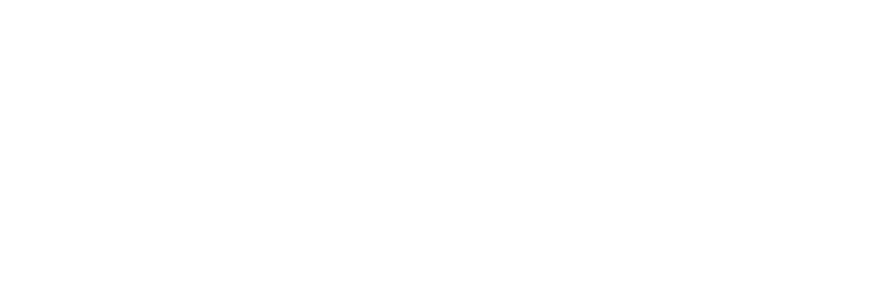
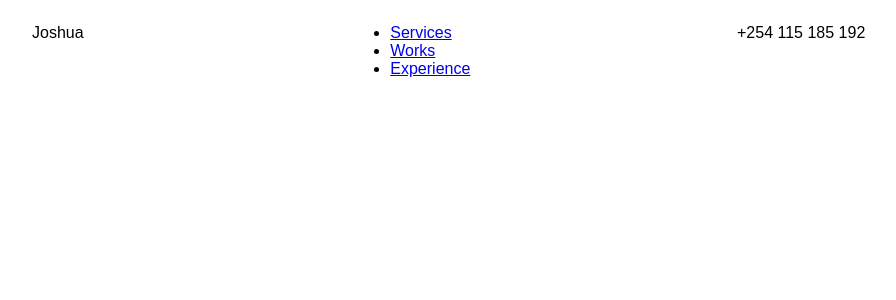
Before and after one commit to SamGombs20/NextPortfolio, a Next.js app: page / in a window 1280 px wide. Shown: the top 300 px of the page, without its empty margins (58-954 px from the left). Built offline with nearby package versions, Linux system fonts and the light colour scheme.

Commit message:
Update:navbar development

```diff
--- a/app/components/navbar.tsx
+++ b/app/components/navbar.tsx
@@ -1,3 +1,4 @@
+'use client'
 import { useState } from "react"
 import style from "../styles/navbar.module.css"
 const Navbar =()=>{
--- a/app/layout.tsx
+++ b/app/layout.tsx
@@ -1,6 +1,7 @@
 import type { Metadata } from "next";
 import { Geist, Geist_Mono } from "next/font/google";
 import "./globals.css";
+import Navbar from "./components/navbar";
 
 const geistSans = Geist({
   variable: "--font-geist-sans",
@@ -24,6 +25,7 @@
 }>) {
   return (
     <html lang="en">
+      <Navbar/>
       <body
         className={`${geistSans.variable} ${geistMono.variable} antialiased`}
       >
--- a/app/styles/navbar.module.css
+++ b/app/styles/navbar.module.css
@@ -0,0 +1,11 @@
+.navbar{
+    display: flex;
+    justify-content: space-between;
+    align-items: centre;
+    padding: 0 2rem;
+    position: fixed;
+    max-width: 1100px;
+    width: 100%;
+    left: 50%;
+    transform: translateX(-50%);
+}
```
